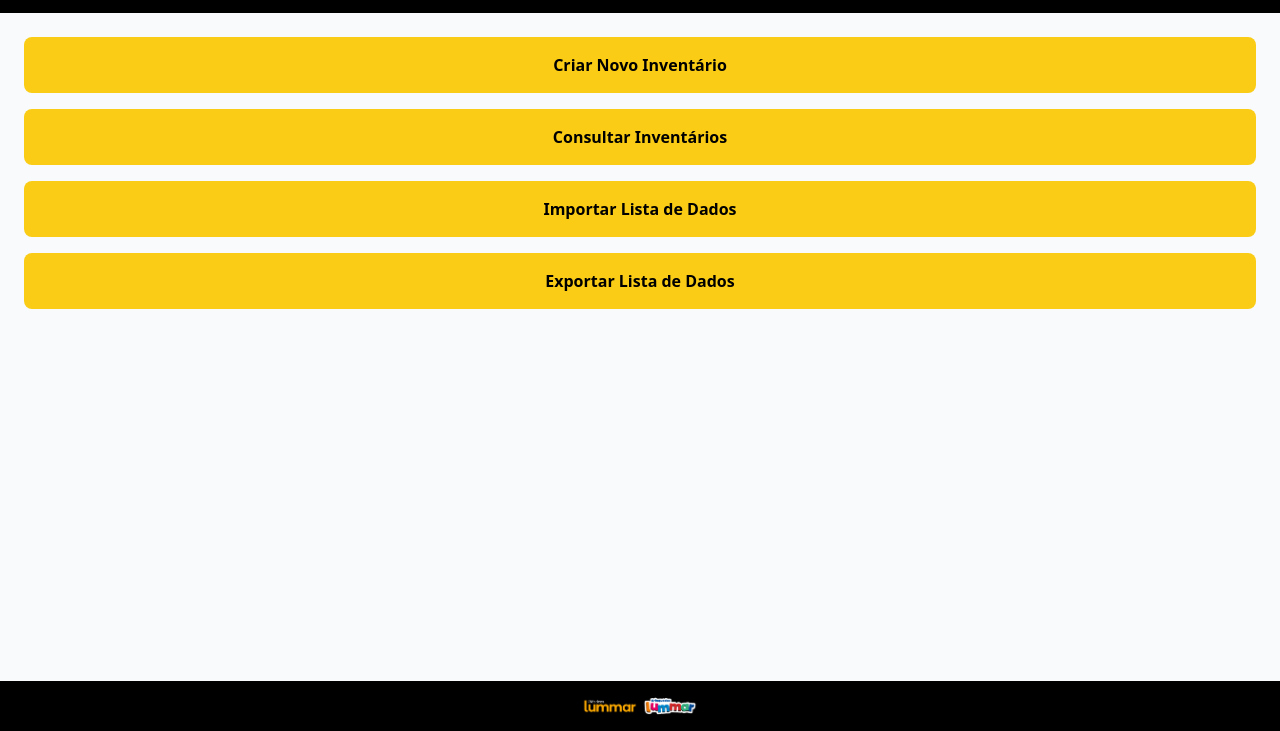
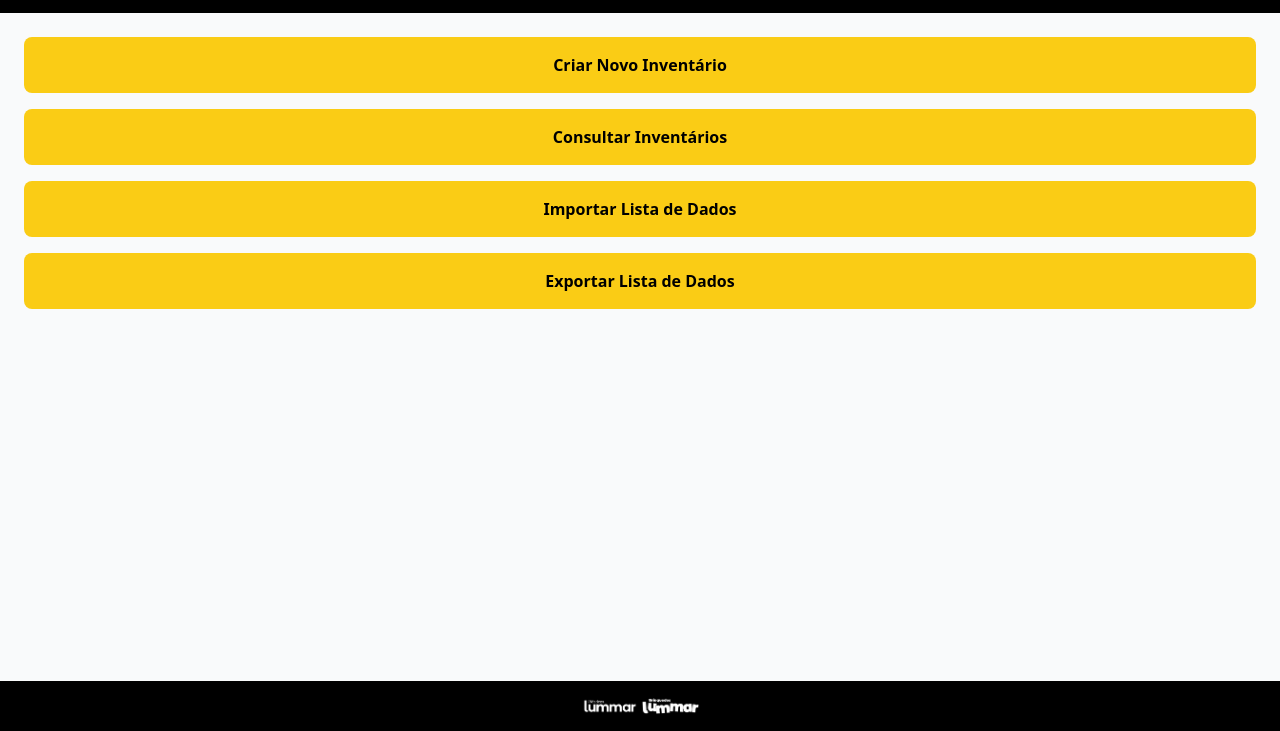
Before and after one commit to Elias-Lummar/Inventory, a plain HTML site: page index.html in a window 1280 px wide. Shown: the part 69-800 px from the top of the page. Drawn offline with nearby package versions, Linux system fonts and the light colour scheme.

Commit message:
update logo plasticos

```diff
--- a/index.html
+++ b/index.html
@@ -34,8 +34,8 @@
   <!-- Footer -->
   <footer class="bg-black text-white p-4 text-center">
     <div class="flex items-center justify-center">
-      <img src="assets/logo-plasticos-lummar_brnc.png" alt="" width="60px">
-      <img src="assets/logo-brinquedos-lummar_.png" alt="" width="60px">
+      <img src="assets/logo-plasticos-lummar_white.png" alt="" width="60px">
+      <img src="assets/logo-brinquedos-lummar_branco.png" alt="" width="60px">
     </div>
   </footer>
 </body>
```
